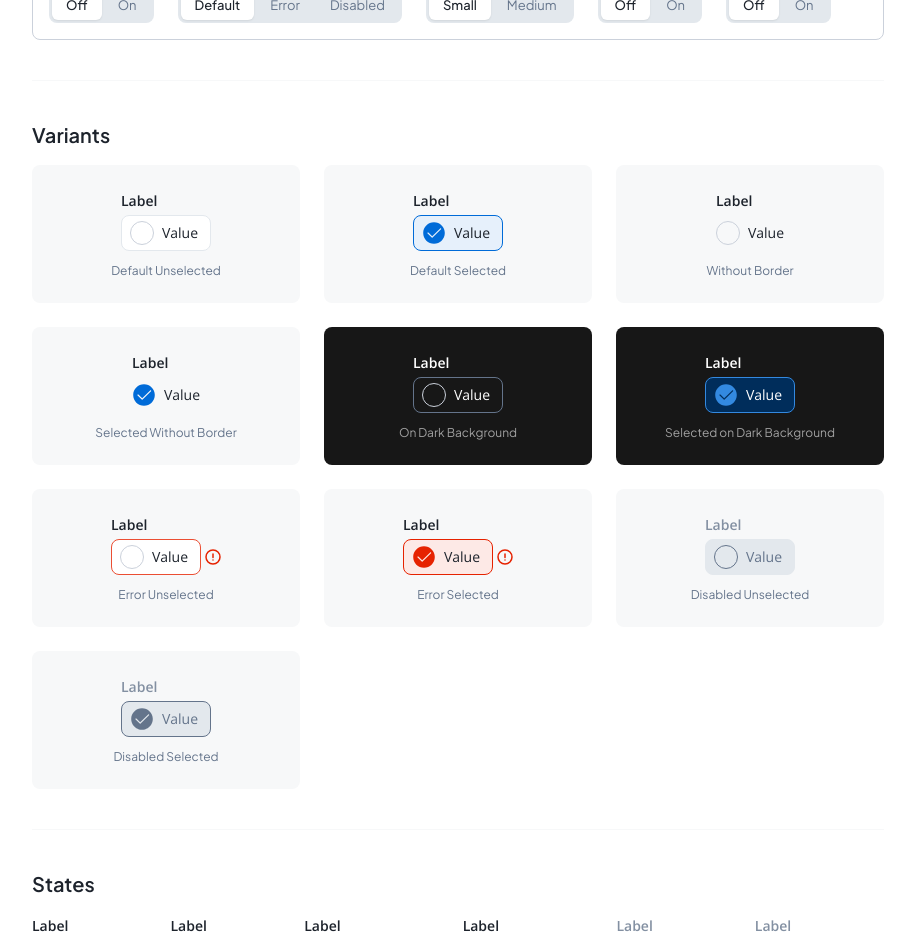
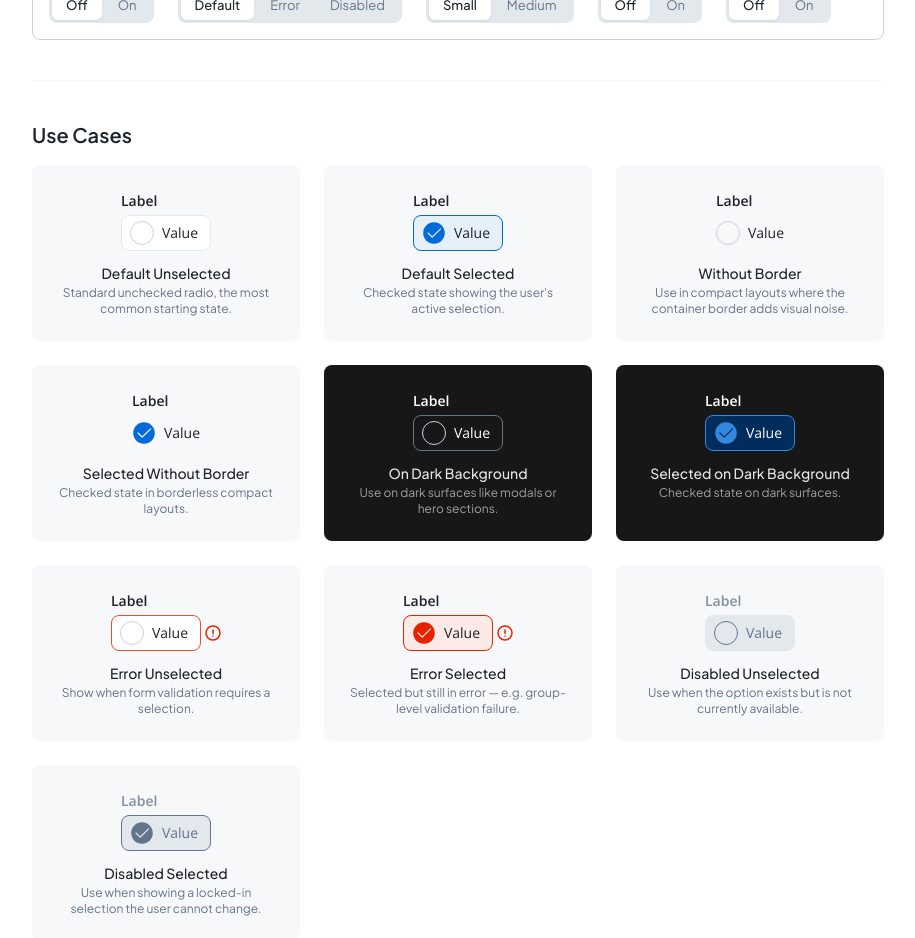
Before and after one commit to MarginallyHarmless/FLX-Design-System, a Next.js app: page /components/radio-v3 in a window 1280 px wide. Shown: the part 800-1738 px from the top of the page, without its empty margins (302-1217 px from the left). Built offline with nearby package versions, Linux system fonts and the light colour scheme.

Commit message:
feat: replace Variants with Use Cases section on all component pages
Co-Authored-By: Claude Opus 4.6 (1M context) <noreply@anthropic.com>

```diff
--- a/src/app/components/button/page.tsx
+++ b/src/app/components/button/page.tsx
@@ -4,7 +4,7 @@ import Link from "next/link";
 import { buttonSpec } from "@/lib/components-data/button";
 import { getComponent } from "@/lib/components-data/registry";
 import { Button } from "@/components/ui/button";
-import { Separator } from "@/components/ui/separator";
+
 import { StatusBanner } from "@/components/docs/status-banner";
 import { ComponentPreview } from "@/components/docs/component-preview";
 import { PropsTable } from "@/components/docs/props-table";
@@ -68,7 +68,7 @@ export default function ButtonPage() {
         </p>
       </div>
 
-      <Separator />
+      <hr style={{ borderColor: "#f7f8f9" }} />
 
       {/* 3. Interactive Preview */}
       <section className="space-y-4">
@@ -102,17 +102,18 @@ export default function ButtonPage() {
         />
       </section>
 
-      <Separator />
+      <hr style={{ borderColor: "#f7f8f9" }} />
 
       {/* 4. Variants */}
       {spec.variants && spec.variants.length > 0 && (
         <section className="space-y-4">
-          <h2 className="text-xl font-semibold">Variants</h2>
+          <h2 className="text-xl font-semibold">Use Cases</h2>
           <div className="grid gap-6 sm:grid-cols-2 lg:grid-cols-3">
             {spec.variants.map((v) => (
               <div
                 key={v.name}
-                className="flex flex-col items-center gap-3 rounded-lg border p-6"
+                className="flex flex-col items-center gap-3 rounded-lg p-6"
+                style={{ backgroundColor: "#f7f8f9" }}
               >
                 <Button
                   variant={v.props.variant as any}
@@ -121,11 +122,9 @@ export default function ButtonPage() {
                 </Button>
                 <div className="text-center">
                   <p className="text-sm font-medium">{v.name}</p>
-                  {v.useCase && (
-                    <p className="mt-0.5 text-xs text-muted-foreground">
-                      {v.useCase}
-                    </p>
-                  )}
+                  <p className="mt-0.5 text-xs text-muted-foreground">
+                    {v.useCase}
+                  </p>
                 </div>
               </div>
             ))}
@@ -133,12 +132,12 @@ export default function ButtonPage() {
         </section>
       )}
 
-      <Separator />
+      <hr style={{ borderColor: "#f7f8f9" }} />
 
       {/* 5. States */}
       {spec.states && spec.states.length > 0 && (
         <section className="space-y-4">
-          <h2 className="text-xl font-semibold">States</h2>
+          <h2 className="text-xl font-semibold">States Reference</h2>
           <div className="flex flex-wrap items-center gap-4">
             {spec.states.map((state) => (
               <div key={state} className="flex flex-col items-center gap-2">
@@ -163,7 +162,7 @@ export default function ButtonPage() {
         </section>
       )}
 
-      <Separator />
+      <hr style={{ borderColor: "#f7f8f9" }} />
 
       {/* 6. Sizes */}
       {spec.sizes && spec.sizes.length > 0 && (
@@ -182,7 +181,7 @@ export default function ButtonPage() {
         </section>
       )}
 
-      <Separator />
+      <hr style={{ borderColor: "#f7f8f9" }} />
 
       {/* 7. Props Table */}
       {spec.props && spec.props.length > 0 && (
@@ -192,7 +191,7 @@ export default function ButtonPage() {
         </section>
       )}
 
-      <Separator />
+      <hr style={{ borderColor: "#f7f8f9" }} />
 
       {/* 8. Anatomy Diagram */}
       {spec.anatomy && spec.anatomy.length > 0 && (
@@ -202,7 +201,7 @@ export default function ButtonPage() {
         </section>
       )}
 
-      <Separator />
+      <hr style={{ borderColor: "#f7f8f9" }} />
 
       {/* 9. Dos and Don'ts */}
       {spec.guidelines && (
@@ -212,7 +211,7 @@ export default function ButtonPage() {
         </section>
       )}
 
-      <Separator />
+      <hr style={{ borderColor: "#f7f8f9" }} />
 
       {/* 10. Accessibility */}
       {spec.accessibility && (
@@ -271,7 +270,7 @@ export default function ButtonPage() {
         </section>
       )}
 
-      <Separator />
+      <hr style={{ borderColor: "#f7f8f9" }} />
 
       {/* 11. Design Tokens */}
       <section className="space-y-4">
@@ -279,7 +278,7 @@ export default function ButtonPage() {
         <TokenTable tokens={buttonTokens} />
       </section>
 
-      <Separator />
+      <hr style={{ borderColor: "#f7f8f9" }} />
 
       {/* 12. Related Components */}
       {spec.relatedComponents && spec.relatedComponents.length > 0 && (
--- a/src/app/components/checkbox/page.tsx
+++ b/src/app/components/checkbox/page.tsx
@@ -3,7 +3,7 @@
 import Link from "next/link";
 import { checkboxSpec } from "@/lib/components-data/checkbox";
 import { getComponent } from "@/lib/components-data/registry";
-import { Separator } from "@/components/ui/separator";
+
 import { StatusBanner } from "@/components/docs/status-banner";
 import { ComponentPreview } from "@/components/docs/component-preview";
 import { PropsTable } from "@/components/docs/props-table";
@@ -254,7 +254,7 @@ export default function CheckboxPage() {
         </p>
       </div>
 
-      <Separator />
+      <hr style={{ borderColor: "#f7f8f9" }} />
 
       {/* 3. Interactive Preview */}
       <section className="space-y-4">
@@ -307,12 +307,12 @@ export default function CheckboxPage() {
         />
       </section>
 
-      <Separator />
+      <hr style={{ borderColor: "#f7f8f9" }} />
 
       {/* 4. Variants */}
       {spec.variants && spec.variants.length > 0 && (
         <section className="space-y-4">
-          <h2 className="text-xl font-semibold">Variants</h2>
+          <h2 className="text-xl font-semibold">Use Cases</h2>
           <div className="grid gap-6 sm:grid-cols-2 lg:grid-cols-3">
             {spec.variants.map((v) => {
               const isInverted = v.props.inverted === "on";
@@ -320,10 +320,9 @@ export default function CheckboxPage() {
                 <div
                   key={v.name}
                   className={`flex flex-col items-center gap-3 rounded-lg p-6 ${
-                    isInverted
-                      ? "border border-neutral-700 bg-neutral-900 text-white"
-                      : "border"
+                    isInverted ? "bg-neutral-900 text-white" : ""
                   }`}
+                  style={!isInverted ? { backgroundColor: "#f7f8f9" } : undefined}
                 >
                   <FlowXCheckbox
                     checked={v.props.selected === "on"}
@@ -337,18 +336,12 @@ export default function CheckboxPage() {
                     inverted={isInverted}
                   />
                   <div className="text-center">
-                    <p className="text-sm font-medium">{v.name}</p>
-                    {v.useCase && (
-                      <p
-                        className={`mt-0.5 text-xs ${
-                          isInverted
-                            ? "text-neutral-400"
-                            : "text-muted-foreground"
-                        }`}
-                      >
-                        {v.useCase}
-                      </p>
-                    )}
+                    <p className={`text-sm font-medium ${isInverted ? "text-neutral-200" : ""}`}>
+                      {v.name}
+                    </p>
+                    <p className={`mt-0.5 text-xs ${isInverted ? "text-neutral-400" : "text-muted-foreground"}`}>
+                      {v.useCase}
+                    </p>
                   </div>
                 </div>
               );
@@ -357,19 +350,16 @@ export default function CheckboxPage() {
         </section>
       )}
 
-      <Separator />
+      <hr style={{ borderColor: "#f7f8f9" }} />
 
       {/* 5. States */}
       {spec.states && spec.states.length > 0 && (
         <section className="space-y-4">
-          <h2 className="text-xl font-semibold">States</h2>
+          <h2 className="text-xl font-semibold">States Reference</h2>
           <div className="flex flex-wrap items-start gap-6">
             {/* Show unchecked + checked for each state */}
             {spec.states.map((s) => (
               <div key={s} className="flex flex-col items-center gap-3">
-                <span className="text-xs font-medium text-muted-foreground capitalize">
-                  {s}
-                </span>
                 <div className="flex gap-3">
                   <FlowXCheckbox
                     checked={false}
@@ -386,13 +376,16 @@ export default function CheckboxPage() {
                     value="Checked"
                   />
                 </div>
+                <span className="text-xs text-muted-foreground capitalize">
+                  {s}
+                </span>
               </div>
             ))}
           </div>
         </section>
       )}
 
-      <Separator />
+      <hr style={{ borderColor: "#f7f8f9" }} />
 
       {/* 6. Sizes */}
       {spec.sizes && spec.sizes.length > 0 && (
@@ -413,7 +406,7 @@ export default function CheckboxPage() {
         </section>
       )}
 
-      <Separator />
+      <hr style={{ borderColor: "#f7f8f9" }} />
 
       {/* 7. Props Table */}
       {spec.props && spec.props.length > 0 && (
@@ -423,7 +416,7 @@ export default function CheckboxPage() {
         </section>
       )}
 
-      <Separator />
+      <hr style={{ borderColor: "#f7f8f9" }} />
 
       {/* 8. Anatomy Diagram */}
       {spec.anatomy && spec.anatomy.length > 0 && (
@@ -433,7 +426,7 @@ export default function CheckboxPage() {
         </section>
       )}
 
-      <Separator />
+      <hr style={{ borderColor: "#f7f8f9" }} />
 
       {/* 9. Dos and Don'ts */}
       {spec.guidelines && (
@@ -443,7 +436,7 @@ export default function CheckboxPage() {
         </section>
       )}
 
-      <Separator />
+      <hr style={{ borderColor: "#f7f8f9" }} />
 
       {/* 10. Accessibility */}
       {spec.accessibility && (
@@ -506,7 +499,7 @@ export default function CheckboxPage() {
         </section>
       )}
 
-      <Separator />
+      <hr style={{ borderColor: "#f7f8f9" }} />
 
       {/* 11. Design Tokens */}
       <section className="space-y-4">
@@ -514,7 +507,7 @@ export default function CheckboxPage() {
         <TokenTable tokens={checkboxTokens} />
       </section>
 
-      <Separator />
+      <hr style={{ borderColor: "#f7f8f9" }} />
 
       {/* 12. Related Components */}
       {spec.relatedComponents && spec.relatedComponents.length > 0 && (
--- a/src/app/components/input-field/page.tsx
+++ b/src/app/components/input-field/page.tsx
@@ -405,7 +405,7 @@ export default function InputFieldPage() {
       {/* 4. Variants */}
       {spec.variants && spec.variants.length > 0 && (
         <section className="space-y-4">
-          <h2 className="text-xl font-semibold">Variants</h2>
+          <h2 className="text-xl font-semibold">Use Cases</h2>
           <div className="grid gap-6 sm:grid-cols-2 lg:grid-cols-3">
             {spec.variants.map((v) => {
               const isInverted = v.props.inverted === "on";
@@ -431,9 +431,14 @@ export default function InputFieldPage() {
                     inverted={isInverted}
                     hasDescription={v.props.state === "error"}
                   />
-                  <p className={`text-xs ${isInverted ? "text-neutral-400" : "text-muted-foreground"}`}>
-                    {v.name}
-                  </p>
+                  <div className="text-center">
+                    <p className={`text-sm font-medium ${isInverted ? "text-neutral-200" : ""}`}>
+                      {v.name}
+                    </p>
+                    <p className={`mt-0.5 text-xs ${isInverted ? "text-neutral-400" : "text-muted-foreground"}`}>
+                      {v.useCase}
+                    </p>
+                  </div>
                 </div>
               );
             })}
@@ -446,7 +451,7 @@ export default function InputFieldPage() {
       {/* 5. States */}
       {spec.states && spec.states.length > 0 && (
         <section className="space-y-4">
-          <h2 className="text-xl font-semibold">States</h2>
+          <h2 className="text-xl font-semibold">States Reference</h2>
           <div className="flex flex-wrap items-start gap-6">
             {spec.states.map((s) => (
               <div key={s} className="flex flex-col items-center gap-3">
--- a/src/app/components/radio-v3/page.tsx
+++ b/src/app/components/radio-v3/page.tsx
@@ -332,7 +332,7 @@ export default function RadioV3Page() {
       {/* 4. Variants */}
       {spec.variants && spec.variants.length > 0 && (
         <section className="space-y-4">
-          <h2 className="text-xl font-semibold">Variants</h2>
+          <h2 className="text-xl font-semibold">Use Cases</h2>
           <div className="grid gap-6 sm:grid-cols-2 lg:grid-cols-3">
             {spec.variants.map((v) => {
               const isInverted = v.props.inverted === "on";
@@ -357,15 +357,14 @@ export default function RadioV3Page() {
                     border={v.props.border === "on"}
                     inverted={isInverted}
                   />
-                  <p
-                    className={`text-xs ${
-                      isInverted
-                        ? "text-neutral-400"
-                        : "text-muted-foreground"
-                    }`}
-                  >
-                    {v.name}
-                  </p>
+                  <div className="text-center">
+                    <p className={`text-sm font-medium ${isInverted ? "text-neutral-200" : ""}`}>
+                      {v.name}
+                    </p>
+                    <p className={`mt-0.5 text-xs ${isInverted ? "text-neutral-400" : "text-muted-foreground"}`}>
+                      {v.useCase}
+                    </p>
+                  </div>
                 </div>
               );
             })}
@@ -378,7 +377,7 @@ export default function RadioV3Page() {
       {/* 5. States */}
       {spec.states && spec.states.length > 0 && (
         <section className="space-y-4">
-          <h2 className="text-xl font-semibold">States</h2>
+          <h2 className="text-xl font-semibold">States Reference</h2>
           <div className="flex flex-wrap items-start gap-6">
             {spec.states.map((s) => (
               <div key={s} className="flex flex-col items-center gap-3">
```
